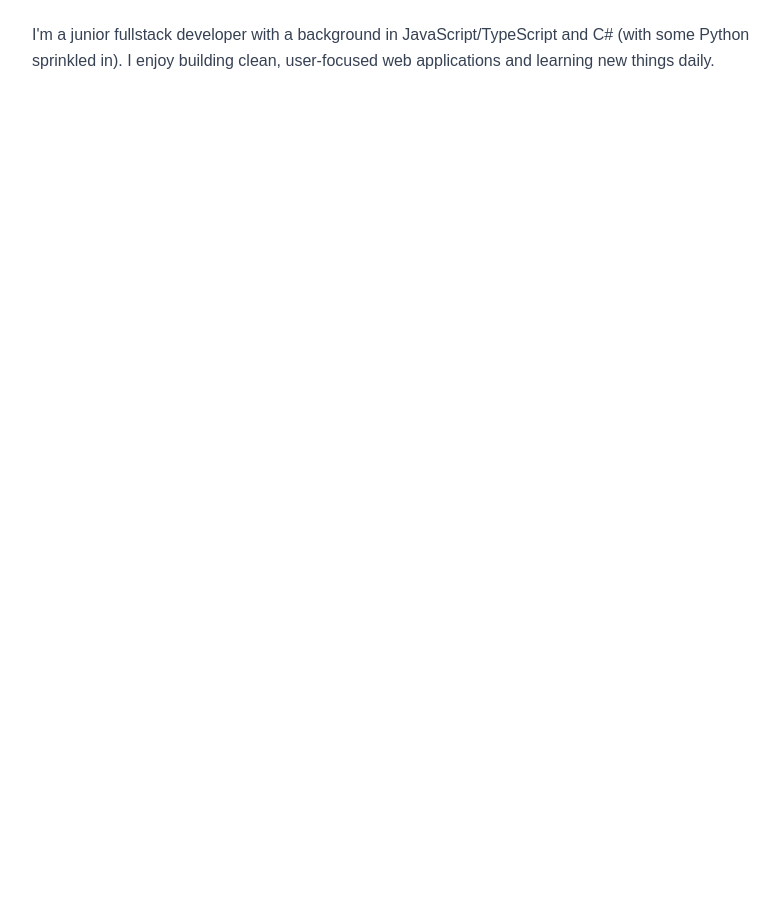
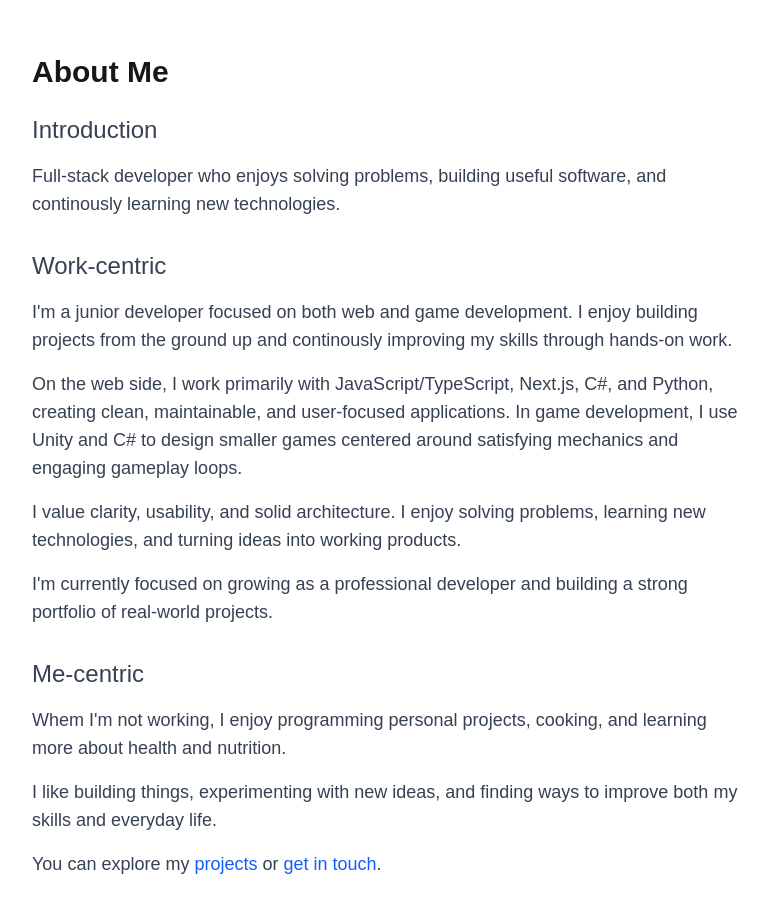
Before and after one commit to mekkmann/portfolio-page-2.0, a Next.js app: page /about in a window 1280 px wide. Shown: the part 107-1020 px from the top of the page, without its empty margins (248-1028 px from the left). Before the commit the page ends 800 px from the top, so only its background shows below. Built offline with nearby package versions, Linux system fonts and the light colour scheme.

Commit message:
info in about me

```diff
--- a/app/about/page.tsx
+++ b/app/about/page.tsx
@@ -1,8 +1,70 @@
+import Link from "next/link";
+
 export default function AboutPage () {
     return (
-        <main className="max-w-3xl mx-auto p-6">
-            <h1 className="text-2xl font-semibold mb-4">About Me</h1>
-            <p className="text-gray-700 leading-relaxed">I'm a junior fullstack developer with a background in JavaScript/TypeScript and C# (with some Python sprinkled in). I enjoy building clean, user-focused web applications and learning new things daily. </p>
+        <main className="max-w-3xl mx-auto p-6 mt-20">
+            <h1 className="text-3xl font-bold mb-6">
+                About Me
+            </h1>
+
+            <section className="space-y-4 mb-8 text-gray-700 text-lg">
+                <h2 className="text-2xl">Introduction</h2>
+                <p>
+                    Full-stack developer who enjoys solving problems, building useful software,
+                     and continously learning new technologies.
+                </p>
+            </section>
+
+            <section className="space-y-4 mb-8 text-gray-700 text-lg">
+                <h2 className="text-2xl">
+                    Work-centric
+                </h2>
+                <p>
+                    I'm a junior developer focused on both web and game development.
+                    I enjoy building projects from the ground up and continously
+                    improving my skills through hands-on work.
+                </p>
+
+                <p>
+                    On the web side, I work primarily with JavaScript/TypeScript,
+                    Next.js, C#, and Python, creating clean, maintainable, and user-focused applications.
+                    In game development, I use Unity and C# to design smaller games centered around
+                    satisfying mechanics and engaging gameplay loops.
+                </p>
+
+                <p>
+                    I value clarity, usability, and solid architecture. I enjoy solving problems,
+                    learning new technologies, and turning ideas into working products.
+                </p>
+
+                <p>
+                    I'm currently focused on growing as a professional developer and building
+                    a strong portfolio of real-world projects.
+                </p>
+            </section>
+
+            <section className="space-y-4 mb-8 text-gray-700 text-lg">
+                <h2 className="text-2xl">
+                    Me-centric
+                </h2>
+                <p>
+                    Whem I'm not working, I enjoy programming personal projects, cooking, and learning more about health and nutrition.
+                </p>
+                <p>
+                    I like building things, experimenting with new ideas, and finding ways to improve both my skills and everyday life.
+                </p>
+                <p>
+                    You can explore my{" "}
+                    <Link href="/projects" className="text-blue-600 hover:underline">
+                        projects
+                    </Link>{" "}
+                    or{" "}
+                    <Link href="/contact" className="text-blue-600 hover:underline">
+                        get in touch
+                    </Link>
+                    .
+                </p>
+            </section>
         </main>
-    )
-}
+    );
+};
```
